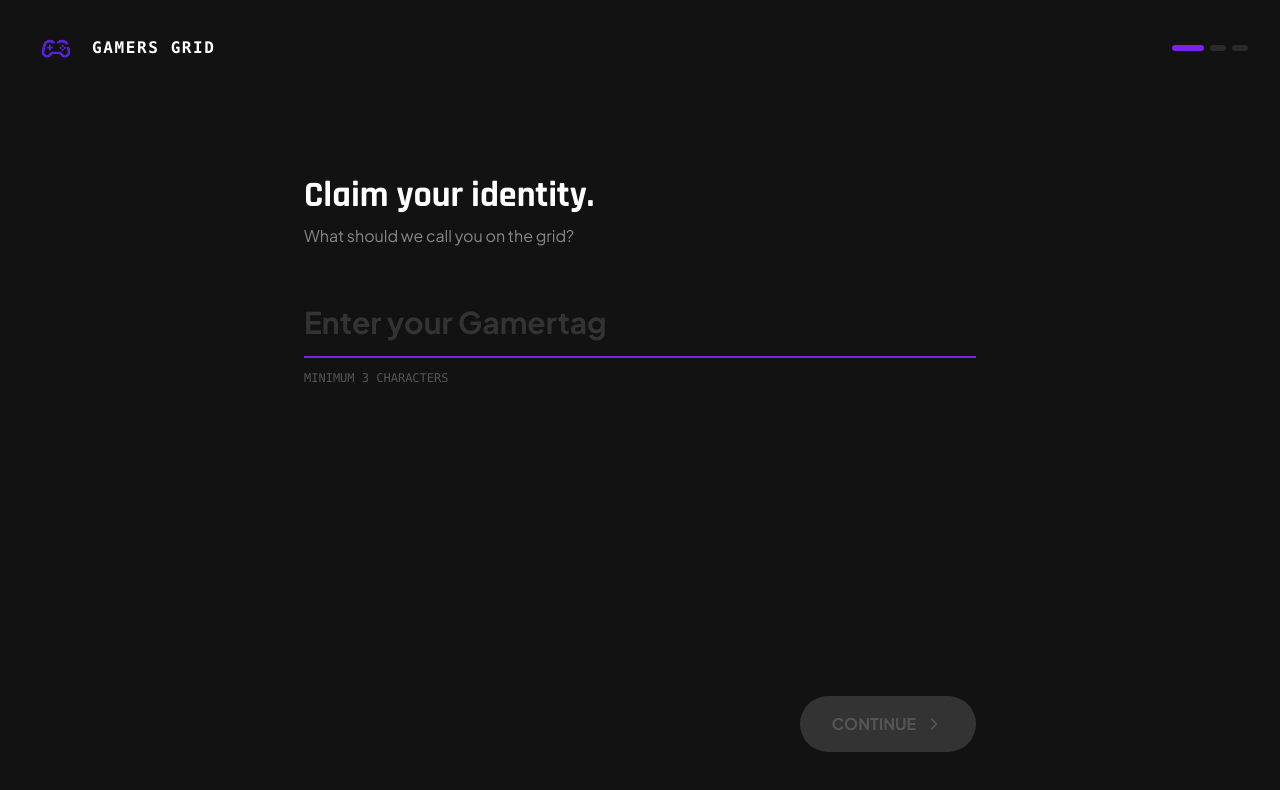
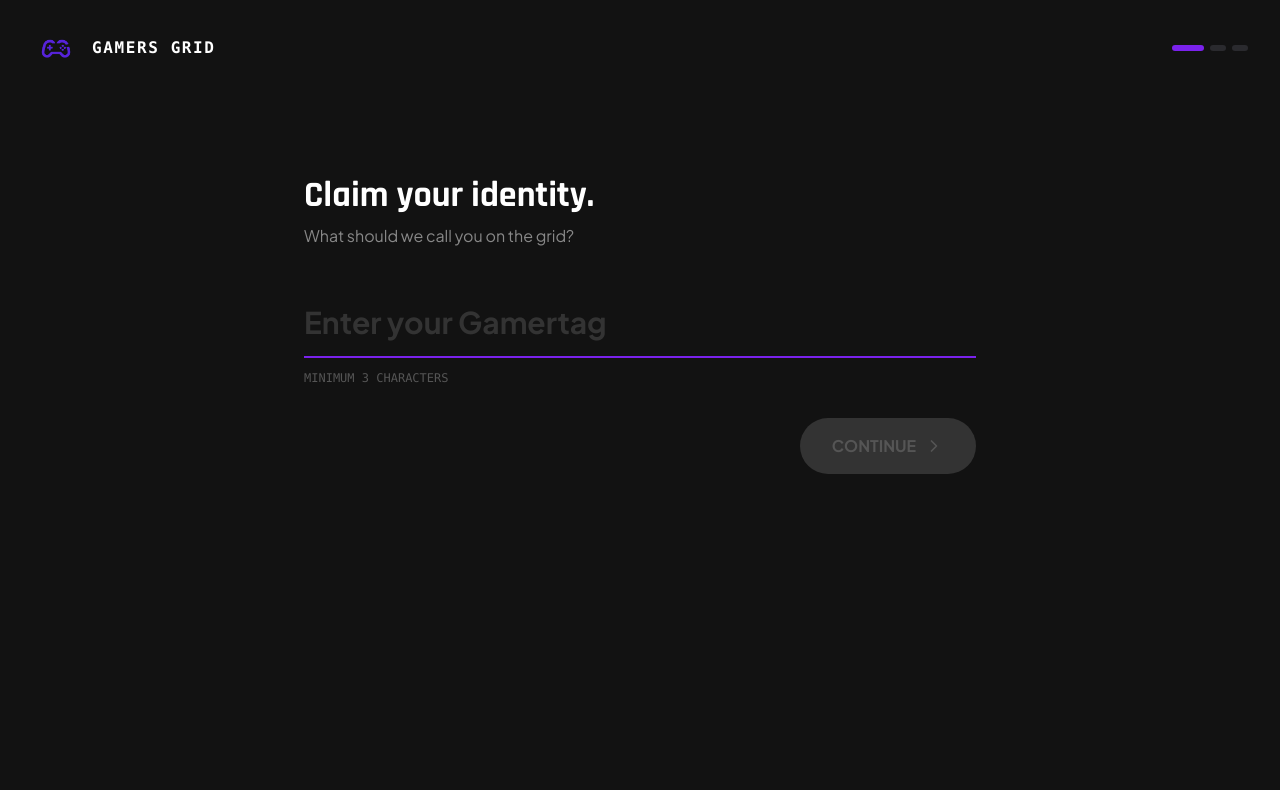
Before and after one commit to frostminder/GamersGrid, a React (Vite) app: page /onboarding in a window 1280 px wide. Shown: the top 790 px of the page. Built offline with nearby package versions, Linux system fonts and the light colour scheme.

Commit message:
fix(onboarding): remove unnecessary flex-1 from layout
Adjust the container styling to prevent vertical stretching issues on the onboarding screen.

```diff
--- a/src/screens/OnboardingScreen.tsx
+++ b/src/screens/OnboardingScreen.tsx
@@ -141,7 +141,7 @@ export const OnboardingScreen: React.FC = () => {
             {errorMsg}
           </div>
         )}
-        <div className="flex-1 pt-12">
+        <div className="pt-12">
           {step === 1 && (
             <div className="space-y-6 animate-in fade-in slide-in-from-bottom-4 duration-500">
               <div>
```
